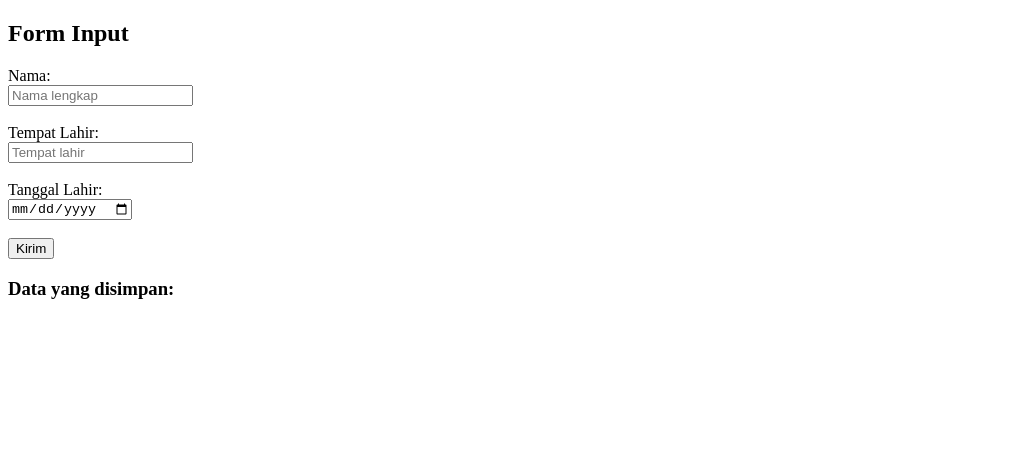
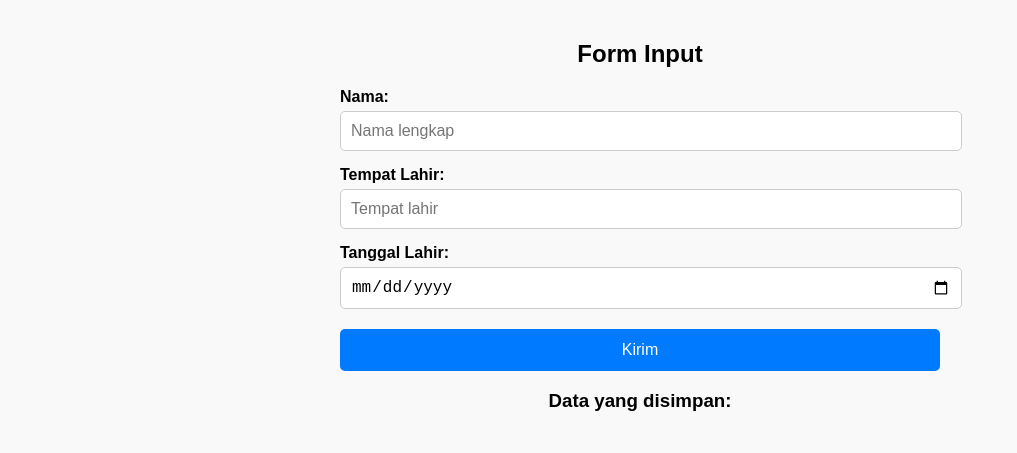
Before and after one commit to Samuel120912/Form-Input-Nama, a plain HTML site: page index.html in a window 1280 px wide. Shown: the whole page, without its empty margins (0-1017 px from the left). Drawn offline with Linux system fonts and the light colour scheme.

Commit message:
index.html

```diff
--- a/index.html
+++ b/index.html
@@ -1,19 +1,78 @@
 <!DOCTYPE html>
-<html>
+<html lang="id">
 <head>
+  <meta charset="UTF-8">
+  <meta name="viewport" content="width=device-width, initial-scale=1.0">
   <title>Form Input Data</title>
+  <style>
+    body {
+      font-family: Arial, sans-serif;
+      padding: 20px;
+      max-width: 600px;
+      margin: auto;
+      background-color: #f9f9f9;
+    }
+
+    h2, h3 {
+      text-align: center;
+    }
+
+    label {
+      display: block;
+      margin-top: 15px;
+      font-weight: bold;
+    }
+
+    input[type="text"], input[type="date"] {
+      width: 100%;
+      padding: 10px;
+      margin-top: 5px;
+      font-size: 16px;
+      border: 1px solid #ccc;
+      border-radius: 5px;
+    }
+
+    button {
+      margin-top: 20px;
+      width: 100%;
+      padding: 12px;
+      background-color: #007BFF;
+      color: white;
+      border: none;
+      font-size: 16px;
+      border-radius: 5px;
+      cursor: pointer;
+    }
+
+    button:hover {
+      background-color: #0056b3;
+    }
+
+    ul {
+      list-style: none;
+      padding: 0;
+    }
+
+    li {
+      background: #fff;
+      margin-top: 10px;
+      padding: 10px;
+      border-left: 5px solid #007BFF;
+      border-radius: 4px;
+    }
+  </style>
 </head>
 <body>
   <h2>Form Input</h2>
 
-  <label>Nama:</label><br>
-  <input type="text" id="nameInput" placeholder="Nama lengkap"><br><br>
+  <label for="nameInput">Nama:</label>
+  <input type="text" id="nameInput" placeholder="Nama lengkap">
 
-  <label>Tempat Lahir:</label><br>
-  <input type="text" id="tempatInput" placeholder="Tempat lahir"><br><br>
+  <label for="tempatInput">Tempat Lahir:</label>
+  <input type="text" id="tempatInput" placeholder="Tempat lahir">
 
-  <label>Tanggal Lahir:</label><br>
-  <input type="date" id="tanggalInput"><br><br>
+  <label for="tanggalInput">Tanggal Lahir:</label>
+  <input type="date" id="tanggalInput">
 
   <button onclick="simpanData()">Kirim</button>
 
```
